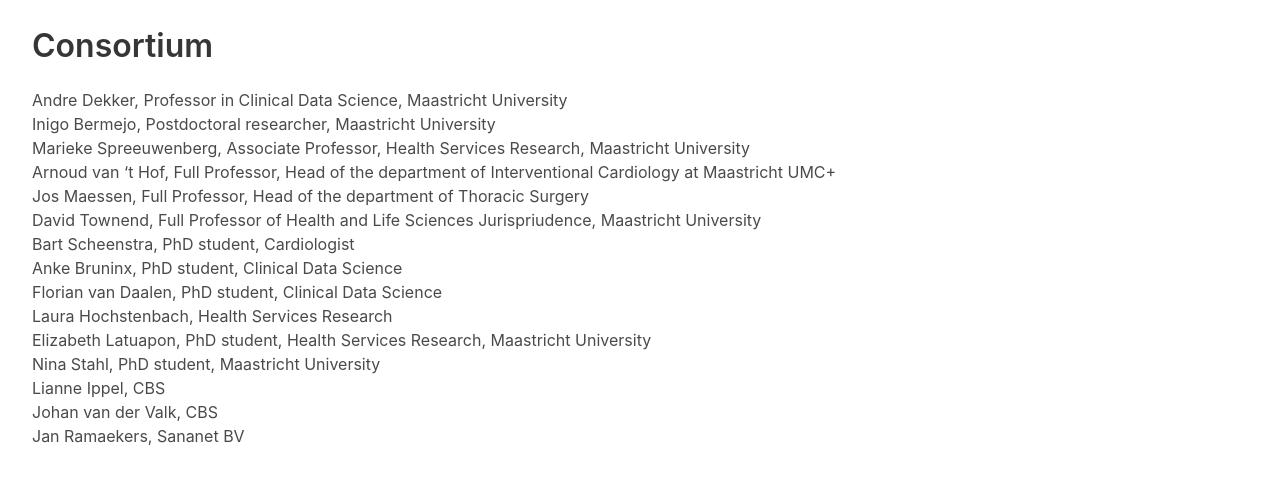
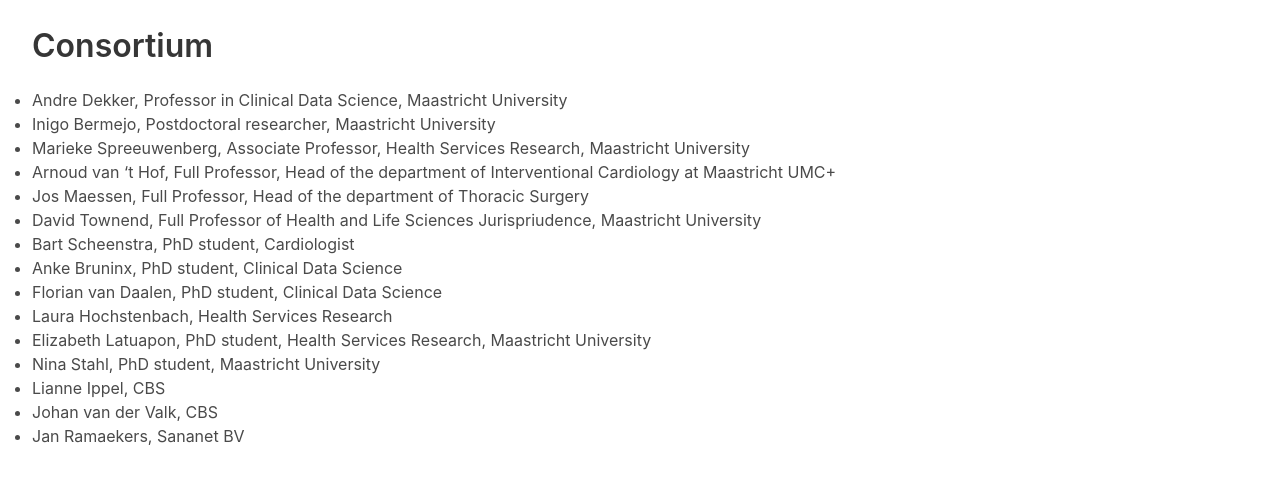
Before and after one commit to CARRIER-project/carrier-website, a Jekyll site: the page built from team.md, in a window 1280 px wide. Shown: the part 370-854 px from the top of the page. Built offline with Jekyll 4.4.1, drawn with Linux system fonts in a browser that asks for light colours; our own code applies the rules of GitHub Pages for plain Markdown files.

Commit message:
Added bullets to list

```diff
--- a/assets/css/style.scss
+++ b/assets/css/style.scss
@@ -24,3 +24,7 @@
     font-size: 2rem;
   }
 }
+
+ul{
+  list-style: disc;
+}
```
